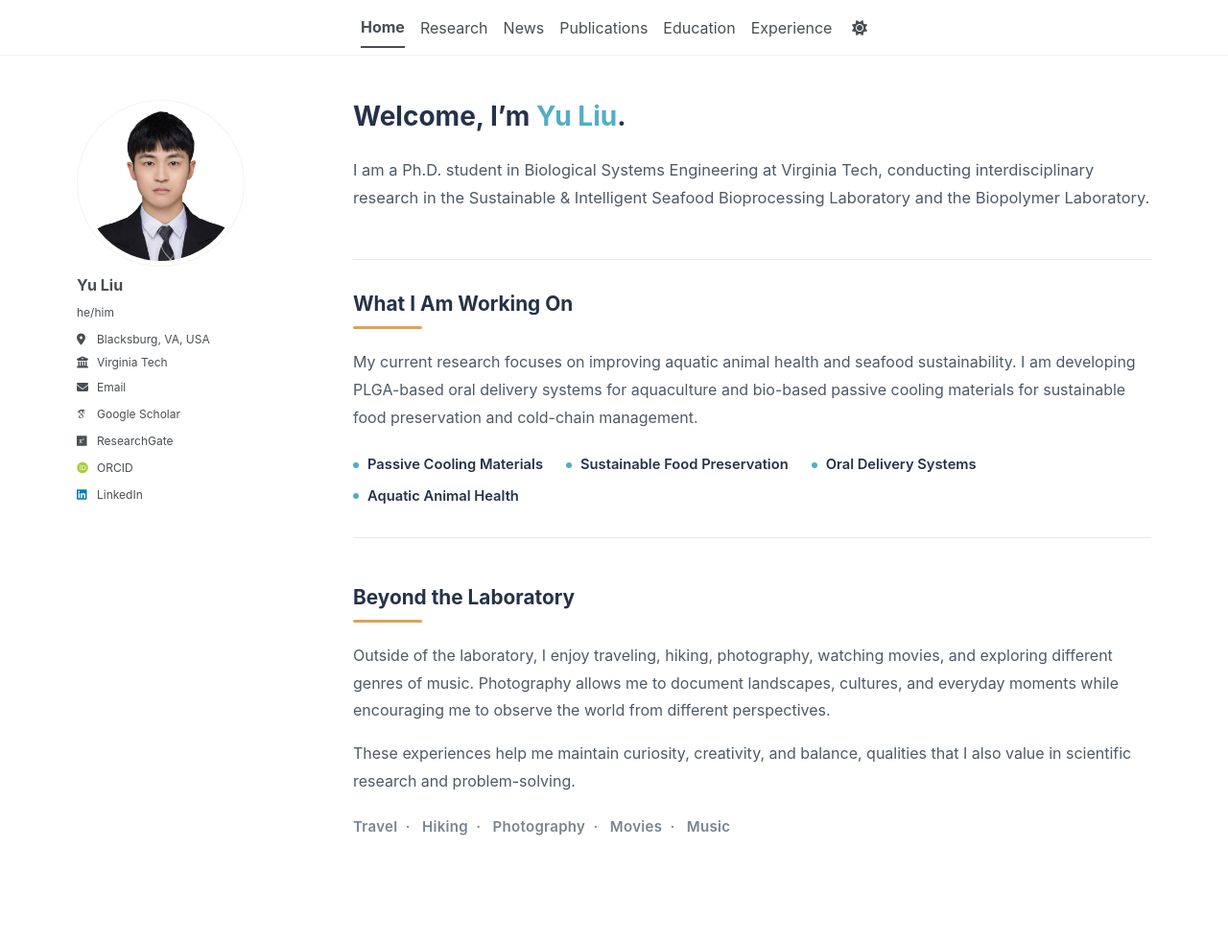
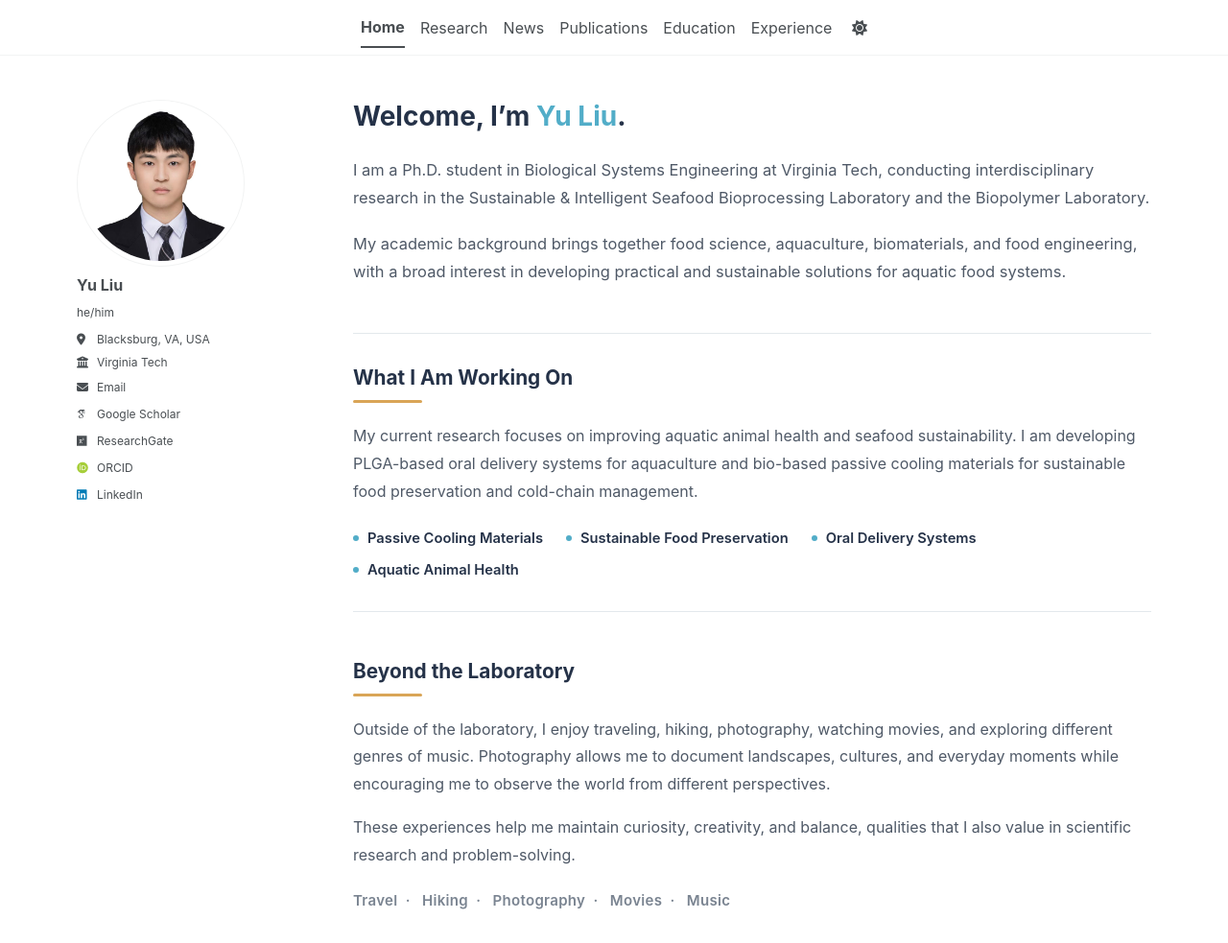
Before and after one commit to yuliu0322/yuliu0322.github.io, a Jekyll site: the page built from _pages/about.md, in a window 1280 px wide and 983 px high. Shown: the whole window at 96% size. Built offline with Jekyll 4.4.1, drawn with Linux system fonts in a browser that asks for light colours; some web fonts are replaced; a script bundle is joined from its source files by our own code; library files that are not in the unit come from our copies.

Commit message:
Update about.md

```diff
--- a/_pages/about.md
+++ b/_pages/about.md
@@ -153,17 +153,23 @@ redirect_from:
 
 <div class="home-welcome">
 
-  <section class="home-intro">
-    <h2 class="home-greeting">
-      Welcome, I’m <span class="home-greeting-highlight">Yu Liu</span>.
-    </h2>
+<section class="home-intro">
+  <h2 class="home-greeting">
+    Welcome, I’m <span class="home-greeting-highlight">Yu Liu</span>.
+  </h2>
 
-    <p>
-  I am a Ph.D. student in Biological Systems Engineering at Virginia Tech,
-  conducting interdisciplinary research in the Sustainable &amp; Intelligent
-  Seafood Bioprocessing Laboratory and the Biopolymer Laboratory.
-    </p>
-  </section>
+  <p>
+    I am a Ph.D. student in Biological Systems Engineering at Virginia Tech,
+    conducting interdisciplinary research in the Sustainable &amp; Intelligent
+    Seafood Bioprocessing Laboratory and the Biopolymer Laboratory.
+  </p>
+
+  <p>
+    My academic background brings together food science, aquaculture,
+    biomaterials, and food engineering, with a broad interest in developing
+    practical and sustainable solutions for aquatic food systems.
+  </p>
+</section>
 
   <section class="home-current">
     <h2 class="home-section-heading">What I Am Working On</h2>
```
